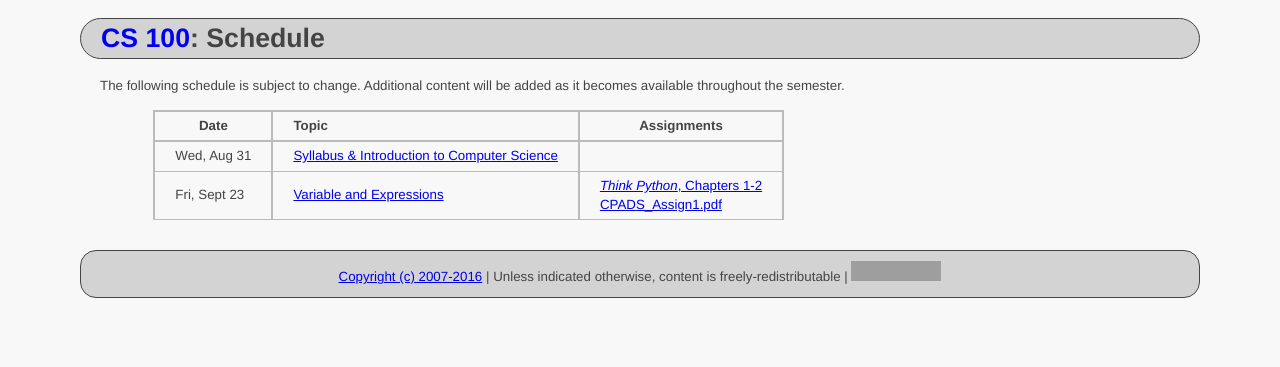
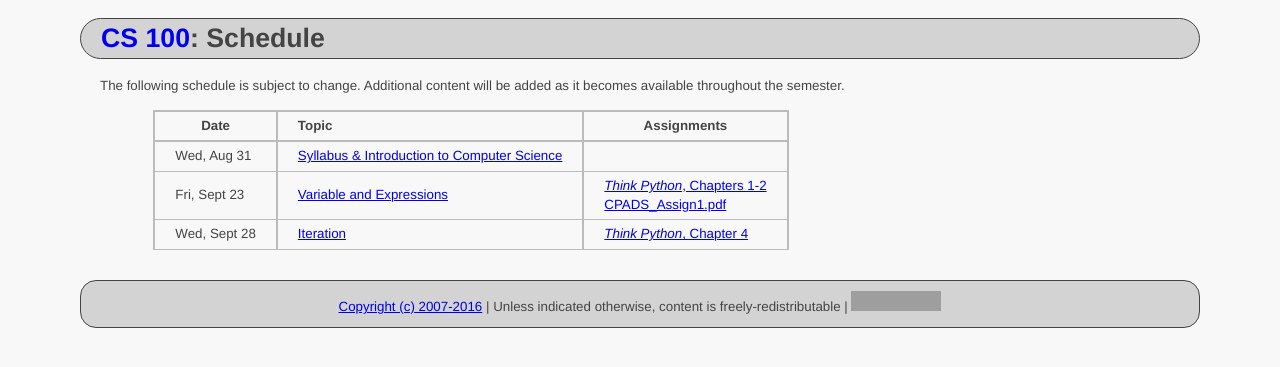
Before and after one commit to ycpcs/cs100-fall2016, a Jekyll site: the page built from schedule.md, in a window 1280 px wide. Shown: the top 367 px of the page. Built offline with Jekyll 4.4.1, drawn with Linux system fonts in a browser that asks for light colours; grey boxes are pictures that could not be loaded.

```diff
--- a/schedule.md
+++ b/schedule.md
@@ -12,6 +12,7 @@ Additional content will be added as it becomes available throughout the semester
 >| ---------------|:-----------------------------------------------------------------------------------------------------|--------------------------------------------------------------------------------------------|
 >| Wed, Aug 31    |  [Syllabus & Introduction to Computer Science](lectures/lecture0_intro.pdf)                          |                                                                                            |
 >| Fri, Sept 23   |  [Variable and Expressions](lectures/lecture1_variables_expressions.pdf)                             | [*Think Python*, Chapters 1-2](http://greenteapress.com/thinkpython/thinkpython.html) <br /> [CPADS_Assign1.pdf](assign/CPADS_Assign1.pdf)     |
+>| Wed, Sept 28   |  [Iteration](lectures/lecture2_iteration.pdf)                                                        | [*Think Python*, Chapter 4](http://greenteapress.com/thinkpython/thinkpython.html) |
 
 
 
```
Also changed, not shown: labs/index.md (+1 -0 lines), 3 other files.
